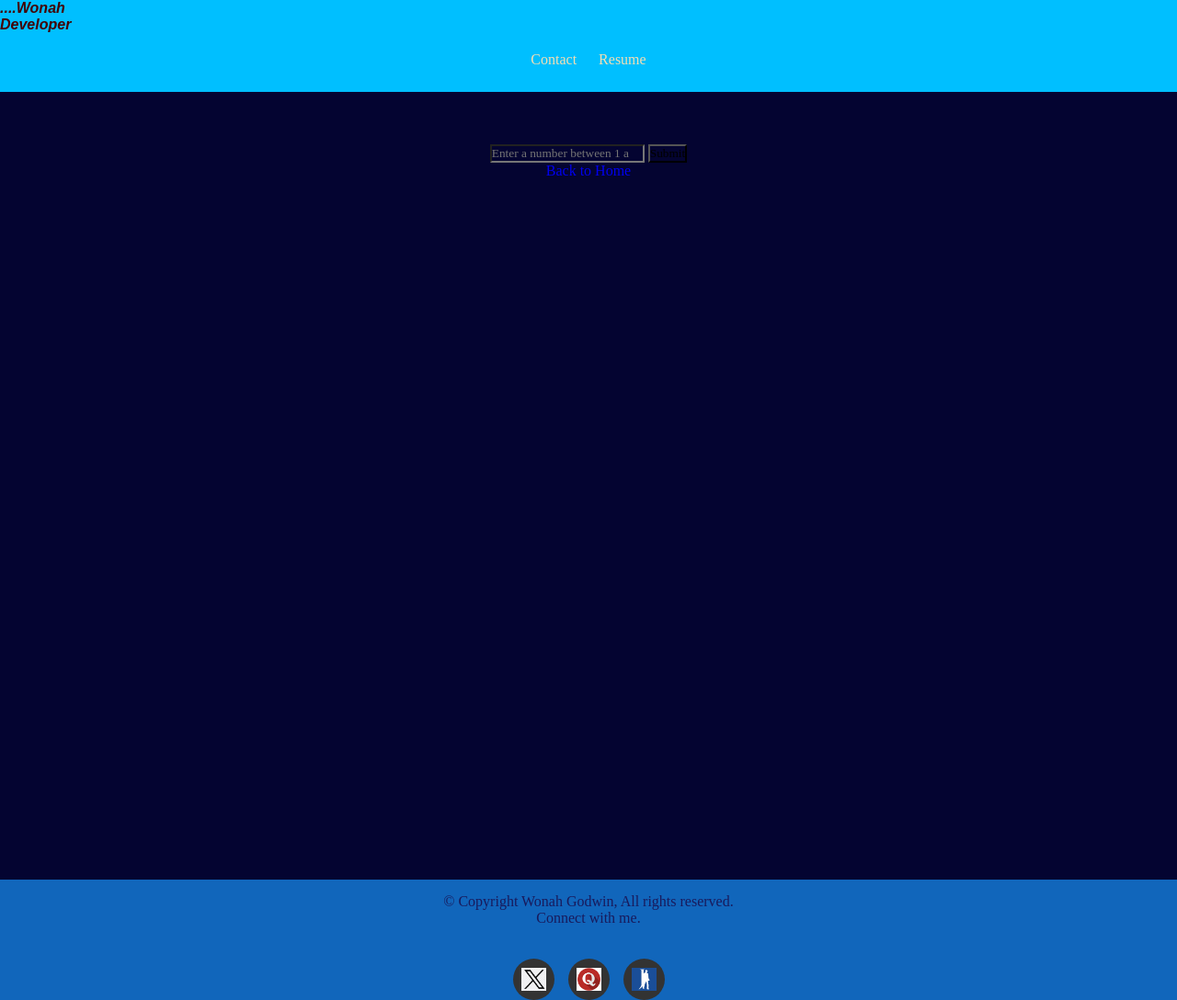
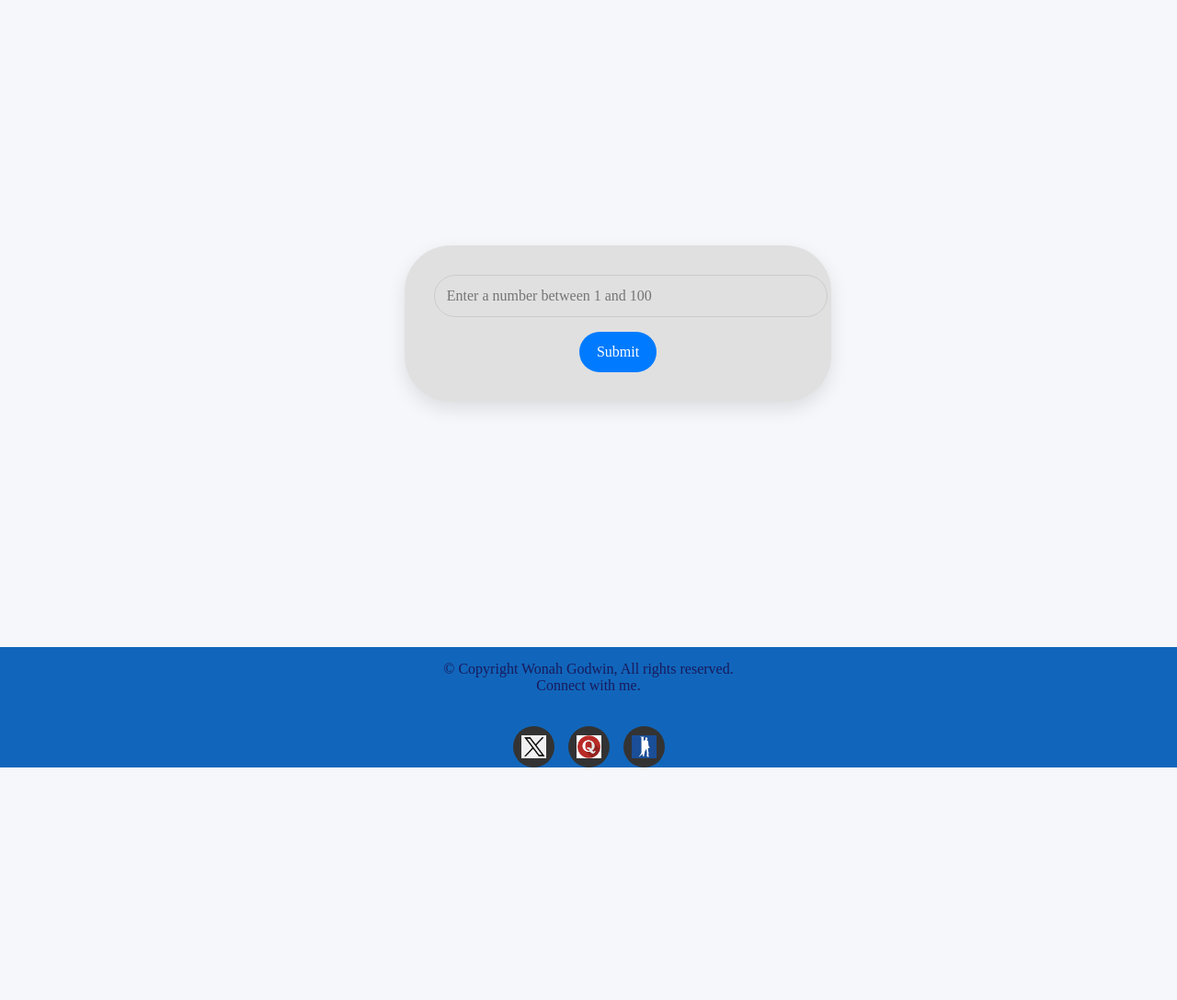
Before and after one commit to WonahDshypoet/wonahh, a Django app: page /guess_game/ in a window 1280 px wide; the page is wider, and only the part inside the window is pictured. Shown: that part at 92% size. After the commit the page ends 835 px from the top of that part, so only its background shows below. Run offline with Django 5.2, Linux system fonts and the light colour scheme.

Commit message:
design changes

```diff
--- a/wonahhh/home/static/home/style.css
+++ b/wonahhh/home/static/home/style.css
@@ -237,7 +237,7 @@ header a:active{
     color: white;
     border: none;
     font-size: 30px;
-    padding: 10px 15px;
+    padding: 2.5px 5px;
     cursor: pointer;
     z-index: 10;
     border-radius: 50%;
@@ -389,3 +389,88 @@ label{
     }
 
 }
+
+            /*Guess Game*/
+section.contact {
+    display: flex;
+    justify-content: center;
+    align-items: center;
+    min-height: 80vh;
+    background: #f5f7fa;
+    font-family: 'Orbitron', sans-serif;
+    color: #e0e0e0;
+    padding: 2rem;
+
+}
+
+section.contact form {
+    background-color: #e0e0e0;
+    padding: 2rem;
+    border-radius: 50px;
+    box-shadow: 0 8px 20px rgba(0, 0, 0, 0.1);
+    width: 100%;
+    max-width: 400px;
+    text-align: center;
+}
+
+section.contact input[type="number"] {
+    width: 100%;
+    padding: 0.8rem;
+    margin-bottom: 1rem;
+    border: 1px solid #ccc;
+    border-radius: 50px;
+    font-size: 1rem;
+    transition: border-color 0.3s;
+}
+
+section.contact input[type="number"]:focus {
+    border-color: #007bff;
+    outline: none;
+}
+
+section.contact button {
+    background-color: #007bff;
+    color: white;
+    border: none;
+    padding: 0.8rem 1.2rem;
+    border-radius: 50px;
+    cursor: pointer;
+    font-size: 1rem;
+    transition: background-color 0.3s;
+}
+
+section.contact button:hover {
+    background-color: #0056b3;
+}
+
+section.contact p {
+    margin-top: 1rem;
+    font-size: 1rem;
+    font-weight: 600;
+    background-color: #121212;
+    padding: 0.8rem 1rem;
+    border-radius: 50px;
+    box-shadow: 0 0 8px rgba(0, 255, 170, 0.1);
+}
+
+section.contact p.success {
+    color: #00ff88;
+    border: 1px solid #00ff88;
+}
+
+section.contact p.error {
+    color: #ff4b4b;
+    border: 1px solid #ff4b4b;
+}
+
+section.contact a {
+    display: inline-block;
+    margin-top: 1.5rem;
+    color: #007bff;
+    text-decoration: none;
+    font-size: 0.95rem;
+}
+
+section.contact a:hover {
+    text-decoration: underline;
+}
--- a/wonahhh/home/templates/home/guess_game.html
+++ b/wonahhh/home/templates/home/guess_game.html
@@ -12,32 +12,22 @@
     <link href="{% static 'home\style.css' %}" type="text/css" rel="stylesheet"/>
 </head>
 <body>
-    <header class="header">
-        <a href="{% url 'homepage' %}" class="header-brand" color="white"> ....Wonah<br> Developer</a>
-        <nav>
-            <ul>
-                <li><a href="{% url 'contact' %}">Contact</a> </li>
-                <li><a href="{% static 'home/Godwin Wonah Resume.pdf' %}" target="_blank">Resume</a></li>
-            </ul>
-        </nav>
-    </header>
-    <h1>Guess the Number</h1>
-    <section class="contact-me">
+
+    <section class="contact">
         <form method="post" action="{% url 'guess_game' %}">
             {% csrf_token %}
             <input type="number" name="guess" placeholder="Enter a number between 1 and 100" required>
             <button type="submit">Submit</button>
+            {% if message %}
+                {% if "Correct" in message %}
+                    <p class="success">{{ message }}</p>
+                {% else %}
+                    <p class="error">{{ message }}</p>
+                {% endif %}
+            {% endif %}
         </form>
-        {% if message %}
-            {% if "Correct" in message %}
-                <p style="color: green;">{{ message }}</p>
-            {% else %}
-                <p style="color: red;">{{ message }}</p>
-            {% endif %}
-        {% endif %}
-        <a href="{% url 'homepage' %}">Back to Home</a>
     </section>
-    <footer align="center" class="copy-footer">
+    <footer class="copy-footer">
         <article>
             &copy; Copyright Wonah Godwin, All rights reserved.<br>
             Connect with me.
--- a/wonahhh/home/views.py
+++ b/wonahhh/home/views.py
@@ -43,6 +43,156 @@ def services(request):
     return render(request, 'home/services.html')
 
 def snake_game(request):
+    pygame.init() # pygame initialization and setup
+
+    # Colors needed in game
+
+    white = (255, 255, 255)
+    yellow = (255, 255, 102)
+    black = (0, 0, 0)
+    red = (213, 50, 80)
+    green = (0, 255, 0)
+    blue = (50, 153, 213)
+
+    # Screen size and game caption declaration
+
+    width = 600
+    height = 400
+    screen = pygame.display.set_mode((width, height))
+    pygame.display.set_caption('Snake Game 🐍')
+
+    # Time and block of snake for the food and speed of game
+
+    clock = pygame.time.Clock()
+    snake_block = 10
+    snake_speed = 15
+
+    # fonts used in game
+
+    font_style = pygame.font.SysFont("bahnschrift", 25)
+    score_font = pygame.font.SysFont("comicsansms", 35)
+
+    # Functions used in Our Game include:
+
+    '''
+    - Score func.: used to record the score and prepare it to be rendered.
+
+    - Snake func.: used to create the snake, it increases the length as well.
+
+    - Message func.: used to display the messages in the game.
+
+    - Gameloop func.: used for the game logic. follow code to understand in depth.
+    '''
+
+    def score(value):
+        value = score_font.render("Score: " + str(value), True, yellow)
+        screen.blit(value, [0, 0])
+
+    def snake(snake_block, snake_list):
+        for x in snake_list:
+            pygame.draw.rect(screen, black, [x[0], x[1], snake_block, snake_block])
+
+    def message(msg, color):
+        mesg = font_style.render(msg, True, color)
+        screen.blit(mesg, [width / 6, height / 3])
+
+    def gameLoop():
+        game_over = False
+        game_close = False
+
+        # Coordinate of snake head, should be at the middle of the screen
+
+        x = width / 2
+        y = height / 2
+
+        # Movements of the snake, it wouldn't move till an arrow is hit because it is positioned at 0
+
+        dx = 0
+        dy = 0
+
+        # The snake is a list that will be added to as it eats more food (pixels), it is currently set to just one block
+
+        snake_list = []
+        length = 1
+        score_value = 0
+
+        # The random grid aligned location for the food
+
+        foodx = round(random.randrange(0, width - snake_block) / 10.0) * 10.0
+        foody = round(random.randrange(0, height - snake_block) / 10.0) * 10.0
+
+        while not game_over:
+
+            while game_close:
+                screen.fill(blue)
+                message("You lost! Press Q-Quit or C-Play Again", red)
+                score(length - 1)
+                pygame.display.update()
+
+                for event in pygame.event.get():
+                    if event.type == pygame.KEYDOWN:
+                        if event.key == pygame.K_q:
+                            game_over = True
+                            game_close = False
+                        if event.key == pygame.K_c:
+                            gameLoop()
+
+            # Observe the x and y, that's where the direction really happens, ooh observe the signs as well, don't forget your geometry
+
+            for event in pygame.event.get():
+                if event.type == pygame.QUIT:
+                    game_over = True
+                if event.type == pygame.KEYDOWN:
+                    if event.key == pygame.K_LEFT:
+                        dx = -snake_block
+                        dy = 0
+                    elif event.key == pygame.K_RIGHT:
+                        dx = snake_block
+                        dy = 0
+                    elif event.key == pygame.K_UP:
+                        dy = -snake_block
+                        dx = 0
+                    elif event.key == pygame.K_DOWN:
+                        dy = snake_block
+                        dx = 0
+
+            if x >= width or x < 0 or y >= height or y < 0: # logic to end game if snake hits wall by growing to large
+                game_close = True
+            x += dx
+            y += dy
+            screen.fill(blue)
+            pygame.draw.rect(screen, green, [foodx, foody, snake_block, snake_block]) # Playground creation
+            snake_head = []
+
+            # Snake increase after eating
+
+            snake_head.append(x)
+            snake_head.append(y)
+            snake_list.append(snake_head)
+            if len(snake_list) > length:
+                del snake_list[0]
+
+            # Logic to handle collision and show scores
+
+            for block in snake_list[:-1]:
+                if block == snake_head:
+                    game_close = True
+            snake(snake_block, snake_list)
+            score(score_value)
+            pygame.display.update()
+
+            if x == foodx and y == foody:
+                foodx = round(random.randrange(0, width - snake_block) / 10.0) * 10.0
+                foody = round(random.randrange(0, height - snake_block) / 10.0) * 10.0
+                length += 1
+                score_value += 5
+
+            clock.tick(snake_speed)
+
+        pygame.quit()
+        quit()
+
+    gameLoop()
     return render(request, 'home/snake_game.html')
 
 @csrf_exempt
--- a/wonahhh/wonahhh/settings.py
+++ b/wonahhh/wonahhh/settings.py
@@ -25,10 +25,11 @@ BASE_DIR = Path(__file__).resolve().parent.parent
 SECRET_KEY = os.getenv('DJANGO_SECRET_KEY', 'default_secret_key')
 
 # SECURITY WARNING: don't run with debug turned on in production!
-DEBUG = True
+DEBUG = False
 
 ALLOWED_HOSTS = [
-    'https://wonah-portfolio.onrender.com/'
+    'https://wonah-portfolio.onrender.com/',
+    '127.0.0.1'
     ]
 
 RENDER_EXTERNAL_HOSTNAME = os.environ.get('RENDER_EXTERNAL_HOSTNAME')
```
Also changed, not shown: wonahhh/home/templates/home/index.html (+5 -4 lines), wonahhh/home/static/home/guess_game.png, wonahhh/home/static/home/guess_game1.png (added). Lines whose indentation alone changed are shown as unchanged.
